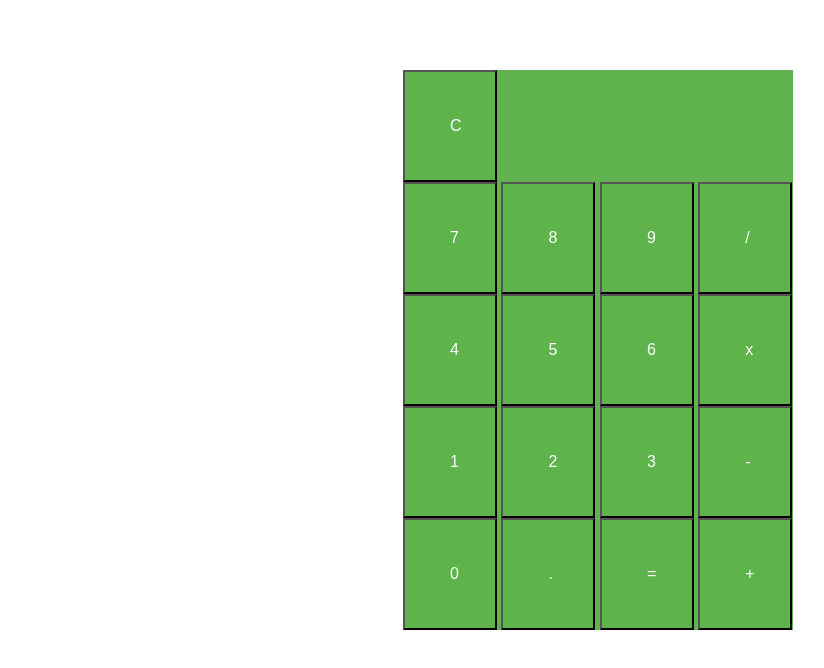
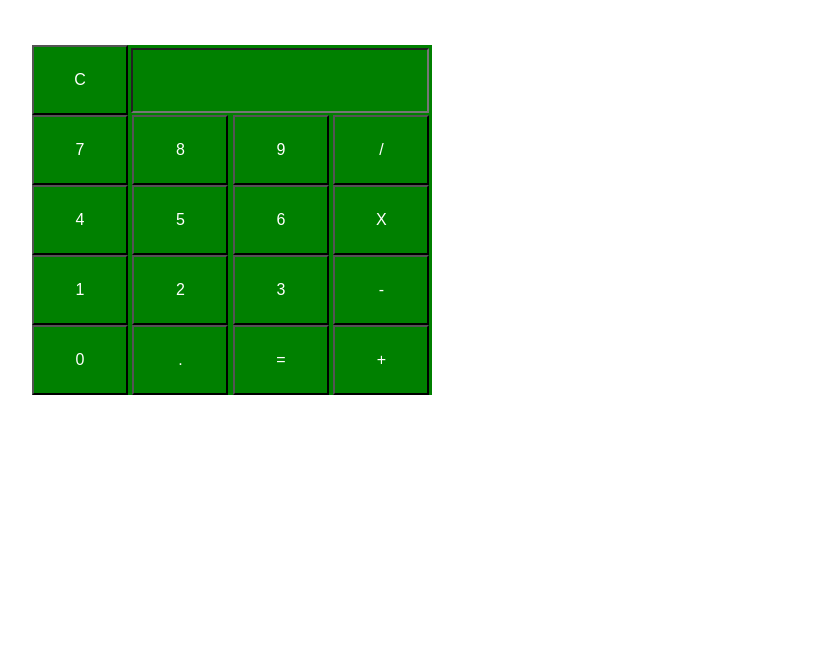
Before and after one commit to hyonakim/HardCalculator, a plain HTML site: page index.html in a window 1280 px wide. Shown: the whole page, without its empty margins (13-837 px from the left). Drawn offline with Linux system fonts and the light colour scheme.

Commit message:
Modified HTML and CSS

```diff
--- a/index.html
+++ b/index.html
@@ -7,46 +7,36 @@
 </head>
 <body>
   <div class="container">
-      <div class="eachLine">
-        <div class="calculatorTop">
-          <div class="expression">
-            <button class="clear">C</button>
-              <span id="expression"></span>
-          </div>
-        </div>
+      <div class="topCalculator">
+        <button class="clear">C</button>
+        <input type="text" name="text" id="valueArea">
       </div>
-      <div class="eachLine">
-        <div class="calculator2">
-          <button class="number">7</button>
-          <button class="number">8</button>
-          <button class="number">9</button>
-          <button class="number">&#47;</button>
-        </div>
+    <div class="numbers">
+      <div class="row1">
+        <button class="num7">7</button>
+        <button class="num8">8</button>
+        <button class="num9">9</button>
+        <button class="numSlash">/</button>
       </div>
-      <div class="eachLine">
-        <div class="calculator3">
-          <button class="number">4</button>
-          <button class="number">5</button>
-          <button class="number">6</button>
-          <button class="number">x</button>
-        </div>
+      <div class="row2">
+        <button class="num4">4</button>
+        <button class="num5">5</button>
+        <button class="num6">6</button>
+        <button class="numX">X</button>
       </div>
-      <div class="eachLine">
-        <div class="calculator4">
-          <button class="number">1</button>
-          <button class="number">2</button>
-          <button class="number">3</button>
-          <button class="number">&#45;</button>
-        </div>
+      <div class="row3">
+        <button class="num1">1</button>
+        <button class="num2">2</button>
+        <button class="num3">3</button>
+        <button class="numDash">-</button>
       </div>
-      <div class="eachLine">
-        <div class="calculator5">
-          <button class="number">0</button>
-          <button class="number">&#46;</button>
-          <button class="number">&#61;</button>
-          <button class="number">&#43;</button>
-        </div>
+      <div class="row4">
+        <button class="num0">0</button>
+        <button class="numPeriod">.</button>
+        <button class="numEquals">=</button>
+        <button class="numPlus">+</button>
       </div>
-  </div>
+    </div>
+  <script src="main.js"></script>
   </body>
 </html>
--- a/main.css
+++ b/main.css
@@ -1,29 +1,34 @@
-.container {
-  background: #61B350;
-  width: 390px;
-  height: auto;
-  margin: 70px 0 0 416px;
+* {
+  margin: 0;
+  padding: 0;
 }
 
-.calculatorTop,
-.calculator2,
-.calculator3,
-.calculator4,
-.calculator5, {
+.container {
+  width: 400px;
+  height: auto;
+  background: green;
+  color: #fff;
+  margin: 45px 0 0 45px;
+}
+
+#valueArea {
   display: inline-block;
-  width: 41px;
+  width: 294px;
+  height: 61px;
+  position: absolute;
+  top: 48px;
+  background: #008000;
+  margin-left: 3px;
 }
 
 .clear {
-  padding: 45px;
-  width: 41px;
-  background: #5EB44A;
-  color: #fff;
+  display: inline-block;
+  width: 96px;
+  height: 70px;
+  background: #008000;
 }
-
-.number {
-  padding: 45px;
-  width: 41px;
-  background: #5EB44A;
-  color: #fff;
+.numbers button {
+  width: 96px;
+  height: 70px;
+  background: #008000;
 }
--- a/main.js
+++ b/main.js
@@ -0,0 +1,50 @@
+//Grabbing the elements
+var num0 = document.querySelector('.number0');
+var num1 = document.querySelector('.number1');
+var num2 = document.querySelector('.number2');
+var num3 = document.querySelector('.number3');
+var num4 = document.querySelector('.number4');
+var num5 = document.querySelector('.number5');
+var num6 = document.querySelector('.number6');
+var num7 = document.querySelector('.number7');
+var num8 = document.querySelector('.number8');
+var num9 = document.querySelector('.number9');
+var numDash = document.querySelector('.numberdash');
+var numSlash = document.querySelector('.numberslash');
+var numPeriod = document.querySelector('.numberperiod');
+var numEquals = document.querySelector('.numberequals');
+var numPlus = document.querySelector('.numberplus');
+var numX = document.querySelector('.numberX');
+var express = document.querySelector('#expression')
+
+
+
+//Perform Calculation
+var addition = function () {
+
+}
+
+//Show the Number
+showNumber = function () {
+
+}
+
+
+//Button Click
+num0.addEventListener('click', calculation);
+num1.addEventListener('click', calculation);
+num2.addEventListener('click', calculation);
+num3.addEventListener('click', calculation);
+num4.addEventListener('click', calculation);
+num5.addEventListener('click', calculation);
+num6.addEventListener('click', calculation);
+num7.addEventListener('click', calculation);
+num8.addEventListener('click', calculation);
+num9.addEventListener('click', calculation);
+numDash.addEventListener('click', calculation);
+numSlash.addEventListener('click', calculation);
+numPeriod.addEventListener('click', calculation);
+numEquals.addEventListener('click', calculation);
+numPlus.addEventListener('click', calculation);
+numX.addEventListener('click', calculation);
+express.addEventListener('click', calculation);
```
